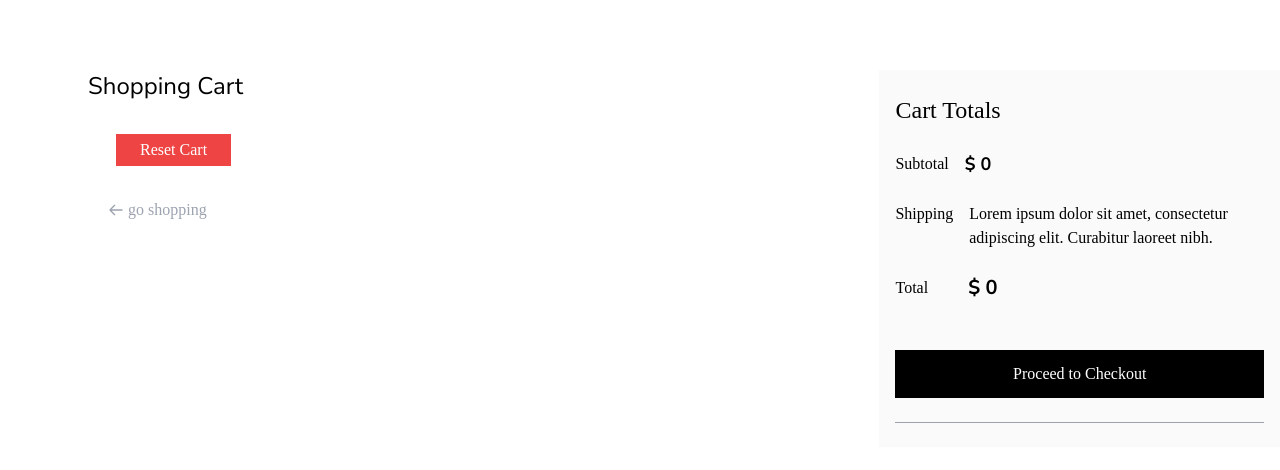
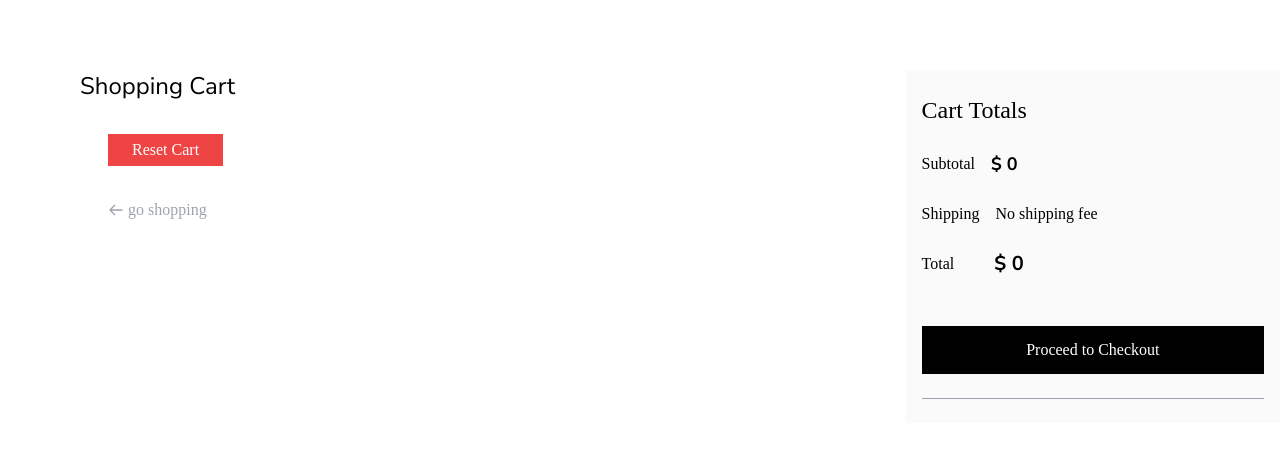
Before and after one commit to yagizharman/elev8_Group_7_E-Commerce_Project, a React (Create React App) app: page /cart in a window 1280 px wide. Shown: the part 330-800 px from the top of the page. Built offline with nearby package versions, Linux system fonts and the light colour scheme.

Commit message:
Fixed Cart page

```diff
--- a/src/components/CartItem.js
+++ b/src/components/CartItem.js
@@ -15,8 +15,8 @@ const CartItem = () => {
   const dispatch = useDispatch();
   const productData = useSelector((state) => state.bazar.productData);
   return (
-    <div className="sm:w-2/3 pr-10 ml-20">
-      <div className="w-full ml-2">
+    <div className="sm:w-2/3 w-3/3 sm:pr-10 mx-20">
+      <div className="sm:w-full ">
         <h2 className="font-titleFont text-2xl">Shopping Cart</h2>
         <div>
           <div>
@@ -25,7 +25,7 @@ const CartItem = () => {
                 key={item._id}
                 className="sm:flex items-center justify-between gap-6 mt-6 "
               >
-                <div className="flex items-center gap-2">
+                <div className="items-center gap-2 flex">
                   <MdOutlineClose
                     onClick={() =>
                       dispatch(deleteItem(item._id)) &
@@ -34,16 +34,16 @@ const CartItem = () => {
                     className="text-xl text-gray-600 hover:text-red-600 cursor-pointer duration-300"
                   />
                   <img
-                    className="w-32 h-32 object-contain"
+                    className="sm:w-32 w-52 sm:h-32 h-52 object-contain"
                     src={item.image}
                     alt="productImg"
                   />
                 </div>
 
                 <h2 className="w-52 font-bold ">{item.title}</h2>
-                <div>
+                <div className="flex sm:block">
                   <p className="w-30">Unit ${item.price}</p>
-                  <div className="w-30 flex items-center justify-between text-gray-500 gap-4 border p-3">
+                  <div className="w-30 flex items-center sm:justify-between text-gray-500 gap-4 border p-3 mx-5 sm:mx-0">
                     <p className="hidden sm:block text-sm">Quantity</p>
                     <div className="flex items-center gap-1 text-sm font-semibold">
                       <span
--- a/src/pages/Cart.js
+++ b/src/pages/Cart.js
@@ -56,8 +56,7 @@ const Cart = () => {
             <p className="flex items-start gap-4 text-base">
               Shipping{" "}
               <span>
-                Lorem ipsum dolor sit amet, consectetur adipiscing elit.
-                Curabitur laoreet nibh.
+                No shipping fee
               </span>
             </p>
             <p className="flex items-center gap-4 text-base">
```
